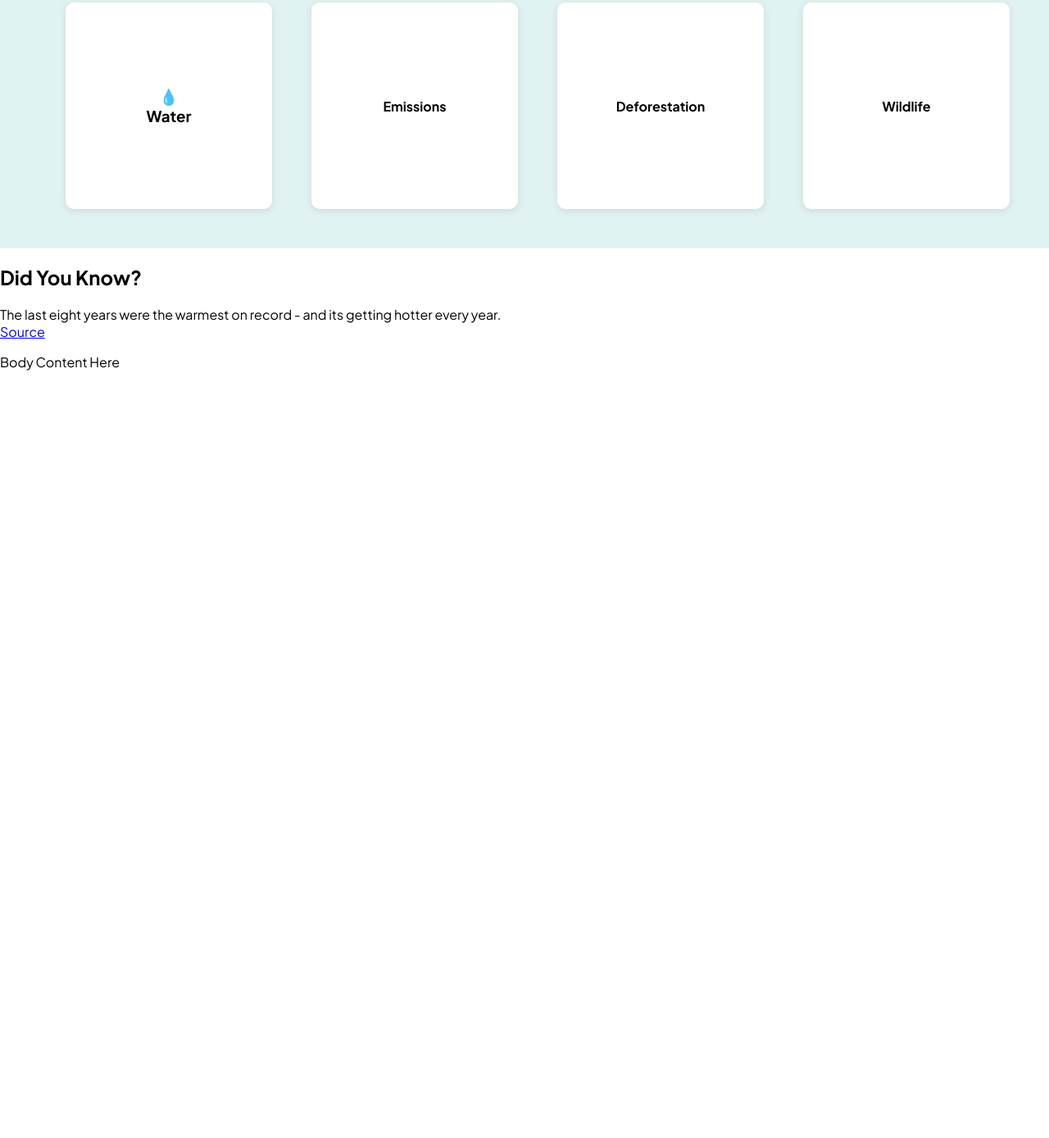
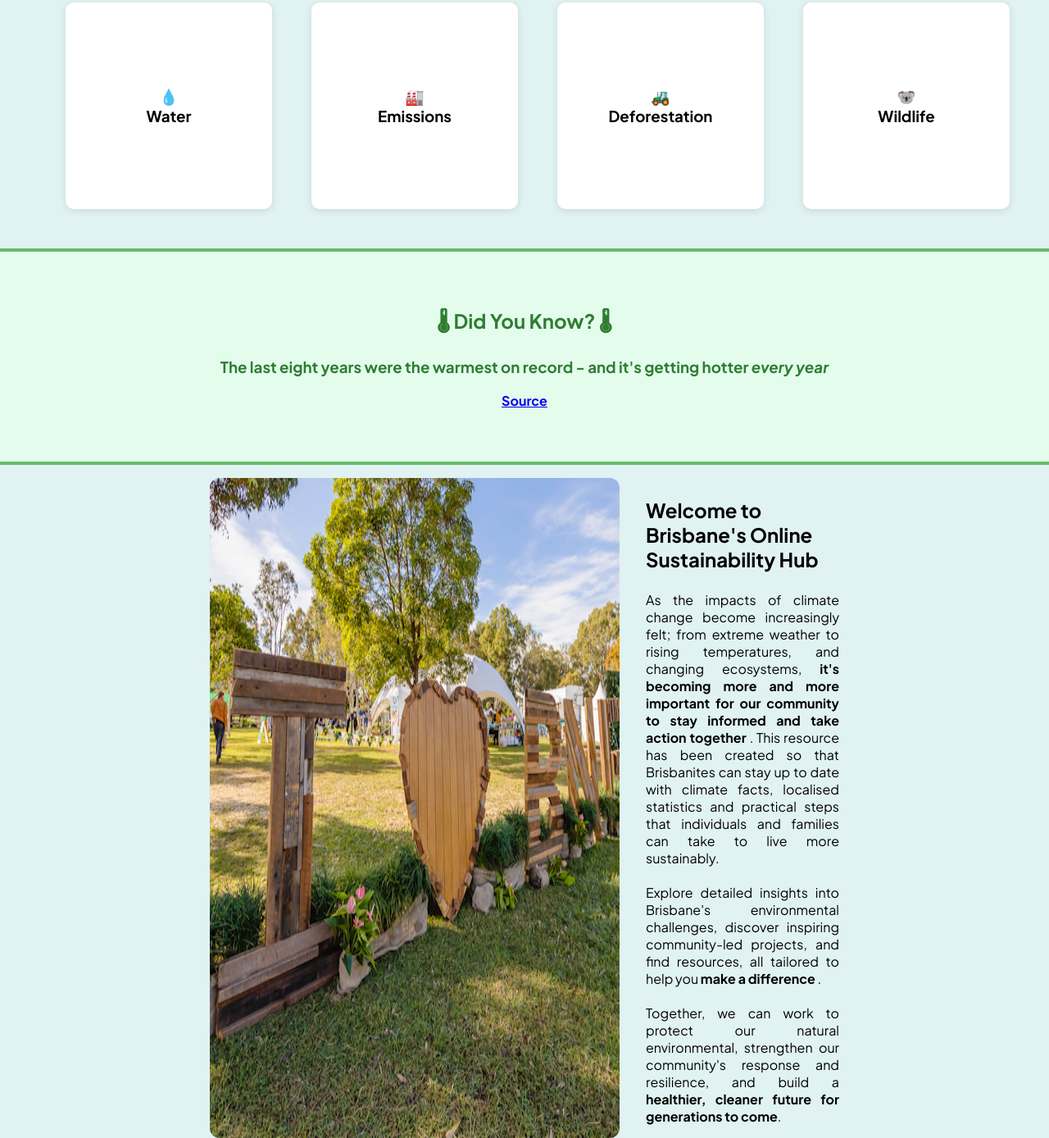
Before and after one commit to Navdisha-eng/Design-Thinking, a plain HTML site: page index.html in a window 1280 px wide. Shown: the part 706-2094 px from the top of the page at 82% size. Before the commit the page ends 1174 px from the top, so only its background shows below. Drawn offline with Linux system fonts and the light colour scheme.

Commit message:
Built out index more.

```diff
--- a/css/styles.css
+++ b/css/styles.css
@@ -6,11 +6,13 @@ body {
     font-family: 'Plus Jakarta Sans';
 }
 
-.nav {
+/* NAVIGATION BAR */
+.nav, .footer {
     align-items: center;
     background-color: green;
     display: flex;
     padding-left: 120px;
+
 }
 
 .nav-links {
@@ -39,6 +41,8 @@ body {
     margin-top: 5px;
     margin-bottom: 2px;
 }
+
+/* HERO SECTION */
 
 .hero-section {
     background-image: url("../assets/brisbane-background.jpg");
@@ -126,3 +130,38 @@ body {
 .flash-card:hover .back {
   transform: rotateY(360deg);
 }
+
+/* DID YOU KNOW */
+.did-you-know {
+    padding: 3rem 1rem;
+    text-align: center;
+    background-color: #e3fcec;
+    color: #2e7d32;
+    border-top: 4px solid #66bb6a;
+    border-bottom: 4px solid #66bb6a;
+}
+
+/* INTRODUCTION */
+.introduction {
+    background-color: #e0f2f1;
+    display: flex;
+    padding: 1rem 16rem;
+}
+
+.introduction .paragraph-text {
+    padding-left: 2rem;
+}
+
+.introduction .paragraph-text h3 {
+    font-size: 24px;
+}
+/* UNIVERSAL FORMATTING */
+.paragraph-text p {
+    font-family: 'Plus Jakarta Sans';
+    font-size: 16px;
+    text-align: justify;
+}
+
+img {
+    border-radius: 12px;
+}
--- a/index.html
+++ b/index.html
@@ -25,7 +25,7 @@
     </div>
     <div class="hero-section">
         <div class="hero-content">
-            <h1>Learn, Calculate & Act. <br> Our future depends on what we do today.</h1>
+            <h1>Learn, Calculate & Act. <br> Our future depends on what we do <em>today</em>.</h1>
             <a id="hero-button" href="climate_facts.html">Find Out More</a>
         </div>
     </div>
@@ -39,25 +39,49 @@
                     <div class="back"><p>By 2025, A majority of the world's population may face water shortages. <br><br> <a href="https://www.worldwildlife.org/threats/water-scarcity" target="_blank">Source</a></p></div>
                 </div>
                 <div class="flash-card">
-                    <div class="front">Emissions</div>
+                    <div class="front"><h3>&#x1F3ED;<br>Emissions</h3></div>
                     <div class="back"><p>Transportation accounts for 24% of CO<sub>2</sub> emissions globally. <br><br> <a href="https://ourworldindata.org/co2-emissions-from-transport" target="_blank">Source</a></p></div>
                 </div>
                 <div class="flash-card">
-                    <div class="front">Deforestation</div>
+                    <div class="front"><h3>&#x1F69C;<br>Deforestation</h3></div>
                     <div class="back"><p>Every year, 3.6 million hectares of forest is cleared every year - that's more than the size of Belgium. <br><br> <a href="https://www.conservation.org/stories/deforestation-facts" target="_blank">Source</a></p></div>
                 </div>
                 <div class="flash-card">
-                    <div class="front">Wildlife</div>
+                    <div class="front"><h3>&#x1F428;<br>Wildlife</h3></div>
                     <div class="back"><p>Around 18% of all species on land are at risk of extinction because of climate change. <br><br> <a href="https://www.ifaw.org/au/journal/animals-most-impacted-climate-change" target="_blank">Source</a></p></div>
                 </div>
             </div>
         </section>
         <!-- DID YOU KNOW -->
         <section class="did-you-know">
-            <h2>Did You Know?</h2>
-            <p>The last eight years were the warmest on record - and its getting hotter every year. <br> <a href="https://wmo.int/news/media-centre/past-eight-years-confirmed-be-eight-warmest-record" target="_blank">Source</a></p>
+            <h1>&#x1F321; Did You Know? &#x1F321;</h1>
+            <h3>The last eight years were the warmest on record - and it's getting hotter <em>every year</em></h3>
+            <p><b><a href="https://wmo.int/news/media-centre/past-eight-years-confirmed-be-eight-warmest-record" target="_blank">Source</a></b></p>
+        </section>
+        <!-- INTRODUCTORY INFORMATION SECTION -->
+        <section class="introduction">
+            <img src="assets/introduction_image.png" alt="Sustainability Brisbane Expo promotional image">
+            <div class="paragraph-text">
+                <h3>Welcome to Brisbane's Online Sustainability Hub</h3>
+                <p>
+                    As the impacts of climate change become increasingly felt; from extreme weather
+                    to rising temperatures, and changing ecosystems, <b>it's becoming more and more important
+                    for our community to stay informed and take action together </b>. This resource has been
+                    created so that Brisbanites can stay up to date with climate facts, localised statistics
+                    and practical steps that individuals and families can take to live more sustainably.
+                    <br><br>
+                    Explore detailed insights into Brisbane's environmental challenges, discover inspiring
+                    community-led projects, and find resources, all tailored to help you <b>make a difference </b>.
+                    <br><br>
+                    Together, we can work to protect our natural environmental, strengthen our community's
+                    response and resilience, and build a <b>healthier, cleaner future for generations to come</b>.
+                </p>
+            </div>
         </section>
         <p>Body Content Here</p>
     </div>
+    <div class="footer">
+        <p>Brisbane City Council - Climate Change Brisbane</p>
+    </div>
 </body>
 </html>
```
Also changed, not shown: assets/introduction_image.png (added).
